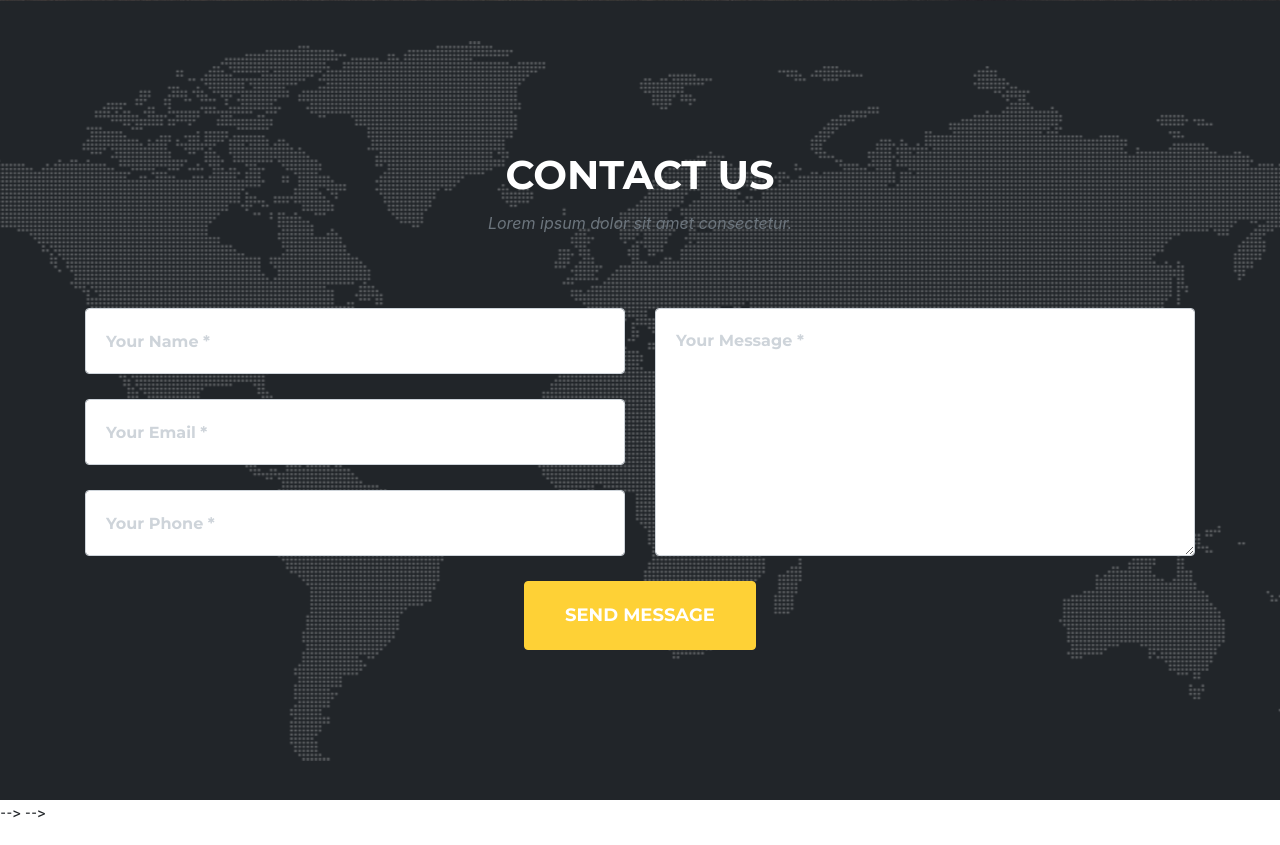
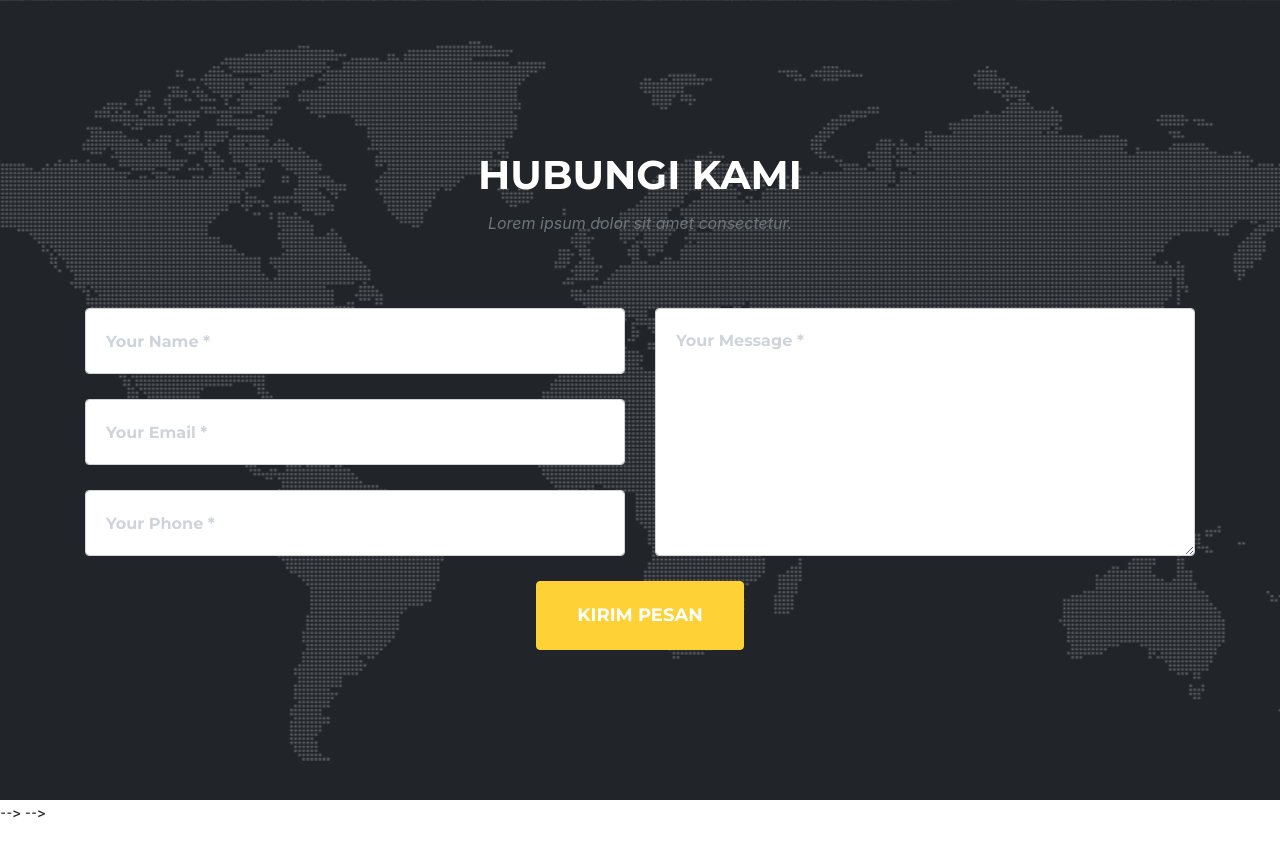
Before and after one commit to nurjanahita39/technoprofil, a CodeIgniter app: a page that uses application/views/profil/contact.php in a window 1280 px wide. Shown: the part 758-1603 px from the top of the page. Run offline with CodeIgniter, Linux system fonts and the light colour scheme; some libraries are stand-ins or nearby versions; some web fonts are replaced.

Commit message:
kirim ulang contact
contact aja coba

```diff
--- a/application/views/profil/contact.php
+++ b/application/views/profil/contact.php
@@ -3,7 +3,7 @@
       <div class="container">
         <div class="row">
           <div class="col-lg-12 text-center">
-            <h2 class="section-heading text-uppercase">Contact Us</h2>
+            <h2 class="section-heading text-uppercase">Hubungi Kami</h2>
             <h3 class="section-subheading text-muted">Lorem ipsum dolor sit amet consectetur.</h3>
           </div>
         </div>
@@ -35,7 +35,7 @@
                 <div class="clearfix"></div>
                 <div class="col-lg-12 text-center">
                   <div id="success"></div>
-                  <button id="sendMessageButton" class="btn btn-primary btn-xl text-uppercase" type="submit">Send Message</button>
+                  <button id="sendMessageButton" class="btn btn-primary btn-xl text-uppercase" type="submit">Kirim Pesan</button>
                 </div>
               </div>
             </form>
```
